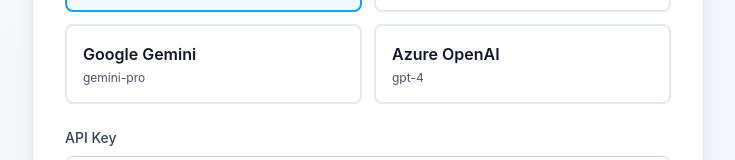
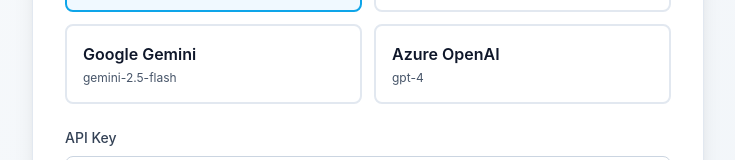
Before and after one commit to leojacinto/project-virgil, a React (Create React App) app in the folder frontend/: page / in a window 1280 px wide. Shown: the part 422-582 px from the top of the page, without its empty margins (272-1007 px from the left). Built offline with nearby package versions, Linux system fonts and the light colour scheme; no server answers; the HTML template or start-up script is replaced by a standard one.

Commit message:
Update frontend to use gemini-2.5-flash as default Gemini model
- Changed default from gemini-pro to gemini-2.5-flash
- Added gemini-2.5-flash to model list
- Matches backend fallback configuration

```diff
--- a/frontend/src/components/SetupWizard.js
+++ b/frontend/src/components/SetupWizard.js
@@ -36,8 +36,8 @@
     {
       id: 'google',
       name: 'Google Gemini',
-      models: ['gemini-pro', 'gemini-1.5-pro'],
-      defaultModel: 'gemini-pro'
+      models: ['gemini-2.5-flash', 'gemini-1.5-pro', 'gemini-pro'],
+      defaultModel: 'gemini-2.5-flash'
     },
     {
       id: 'azure',
```
